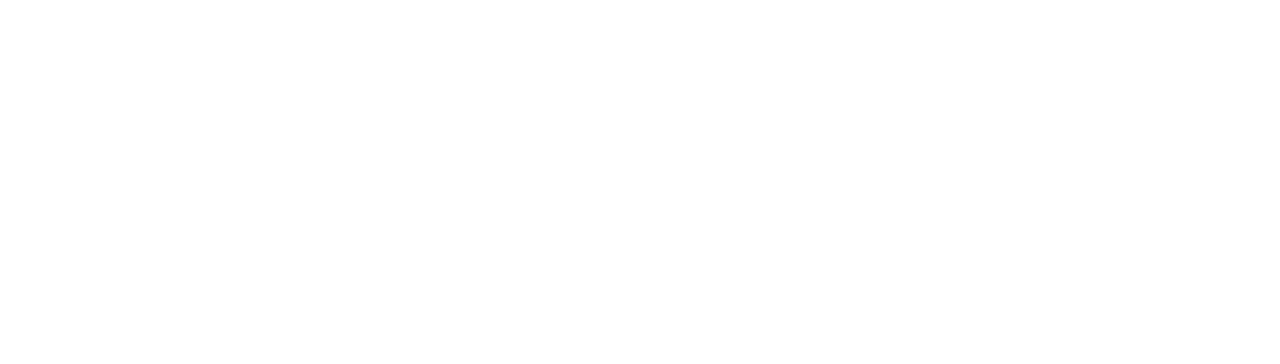
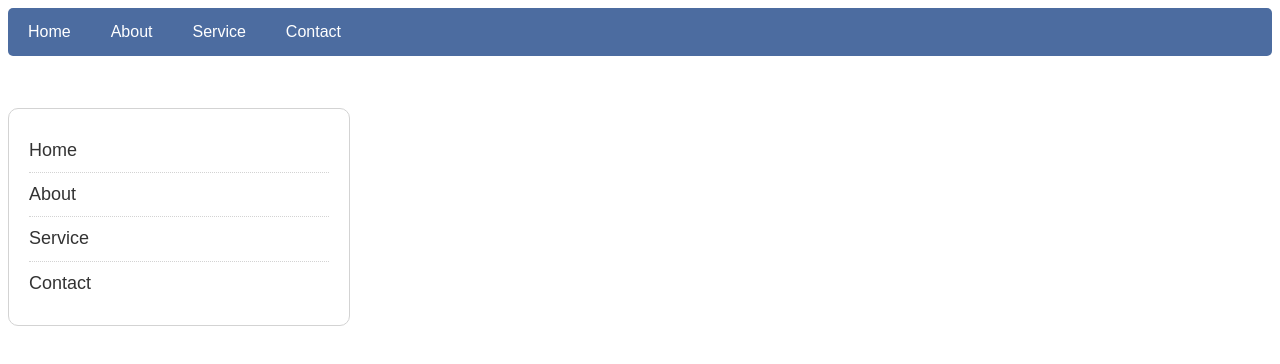
Before and after one commit to mariolazzari/modern-html-css, a plain HTML site: page 03_CssBasic/09_menus.html in a window 1280 px wide. Drawn offline with Linux system fonts and the light colour scheme.

Commit message:
Done lesson 29 section 3

```diff
--- a/03_CssBasic/09_menus.html
+++ b/03_CssBasic/09_menus.html
@@ -1,15 +1,82 @@
 <!DOCTYPE html>
 <html lang="en">
   <head>
-  <meta charset="UTF-8">
-  <meta name="viewport" content="width=device-width, initial-scale=1.0">
-  <meta http-equiv="X-UA-Compatible" content="ie=edge">
+    <meta charset="UTF-8" />
+    <meta name="viewport" content="width=device-width, initial-scale=1.0" />
+    <meta http-equiv="X-UA-Compatible" content="ie=edge" />
     <title>Menu Styling</title>
     <style>
+      body {
+        font-family: Arial, Helvetica, sans-serif;
+      }
 
+      /* navbar */
+      .navbar {
+        list-style: none;
+        margin: 0;
+        padding: 0;
+        background: #4c6ca0;
+        border-radius: 5px;
+        overflow: auto;
+      }
+
+      .navbar li {
+        float: left;
+      }
+
+      .navbar li a {
+        color: white;
+        display: block;
+        text-decoration: none;
+        padding: 15px 20px;
+      }
+
+      .navbar li a:hover {
+        background: #446190;
+      }
+
+      /* sidebar */
+      .side-menu {
+        list-style: none;
+        border: 1px solid lightgray;
+        border-radius: 10px;
+        width: 300px;
+        padding: 20px;
+      }
+
+      .side-menu li {
+        font-size: 18px;
+        line-height: 2.4em;
+        border-bottom: 1px dotted lightgray;
+      }
+
+      .side-menu li:last-child {
+        border: none;
+      }
+
+      .side-menu li a {
+        color: #333;
+        text-decoration: none;
+      }
+
+      .side-menu li a:hover {
+        color: coral;
+      }
     </style>
   </head>
   <body>
-
+    <ul class="navbar">
+      <li><a href="#">Home</a></li>
+      <li><a href="#">About</a></li>
+      <li><a href="#">Service</a></li>
+      <li><a href="#">Contact</a></li>
+    </ul>
+    <br /><br />
+    <ul class="side-menu">
+      <li><a href="#">Home</a></li>
+      <li><a href="#">About</a></li>
+      <li><a href="#">Service</a></li>
+      <li><a href="#">Contact</a></li>
+    </ul>
   </body>
 </html>
```
Lines whose indentation alone changed are shown as unchanged.
